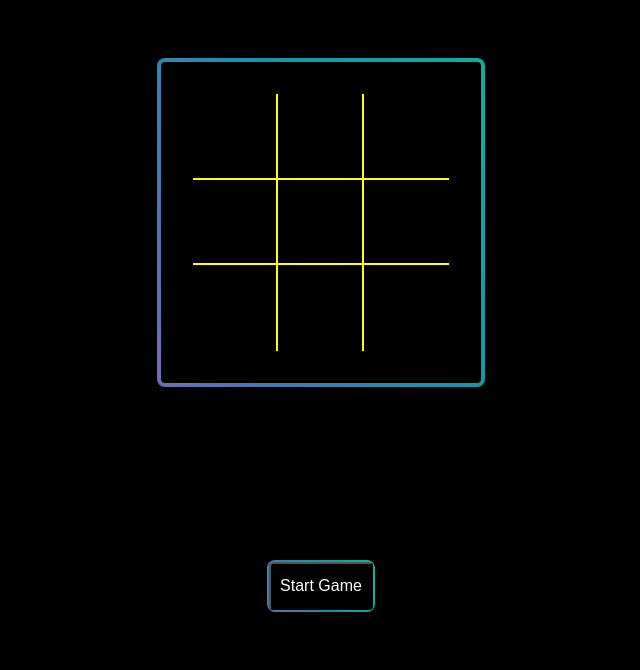
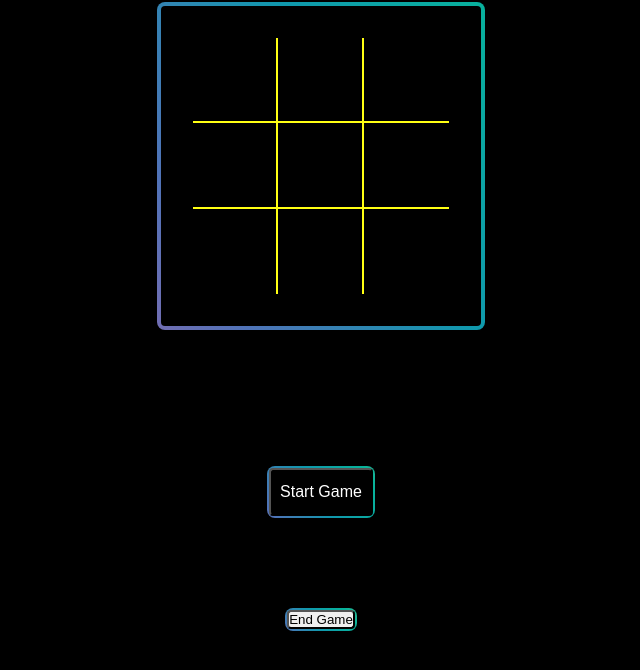
Before and after one commit to ULTRAPAIN/JS-Projects, a plain HTML site: page OX- game/index.html in a window 1280 px wide. Shown: the part 124-794 px from the top of the page, without its empty margins (319-959 px from the left). Drawn offline with Linux system fonts and the light colour scheme.

Commit message:
Update index.html

```diff
--- a/OX- game/index.html
+++ b/OX- game/index.html
@@ -28,6 +28,7 @@
     </div>
 
 <button class=" gradient-border btn active">Start Game </button>
+    <button class=" gradient-border btn-2 active">End Game </button>
 </div>
 
     <script defer src="./script.js"></script>
```
